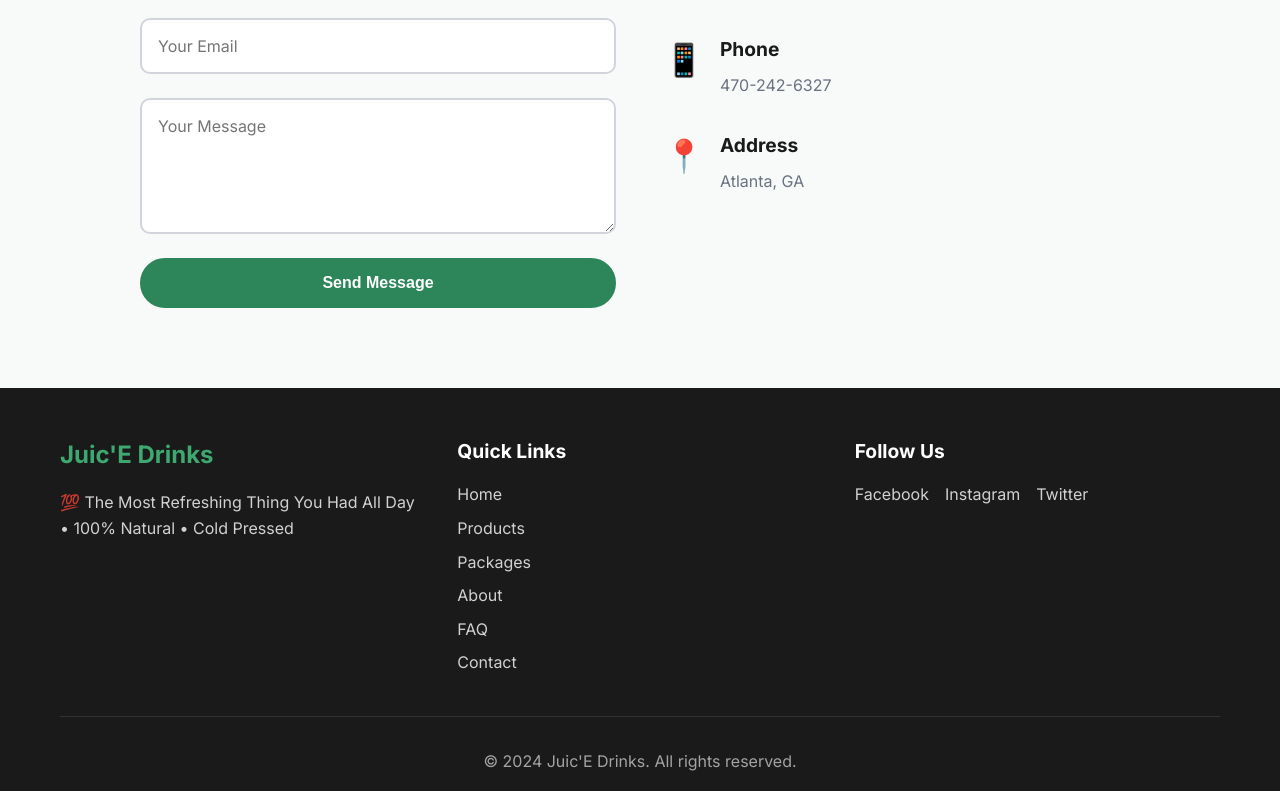
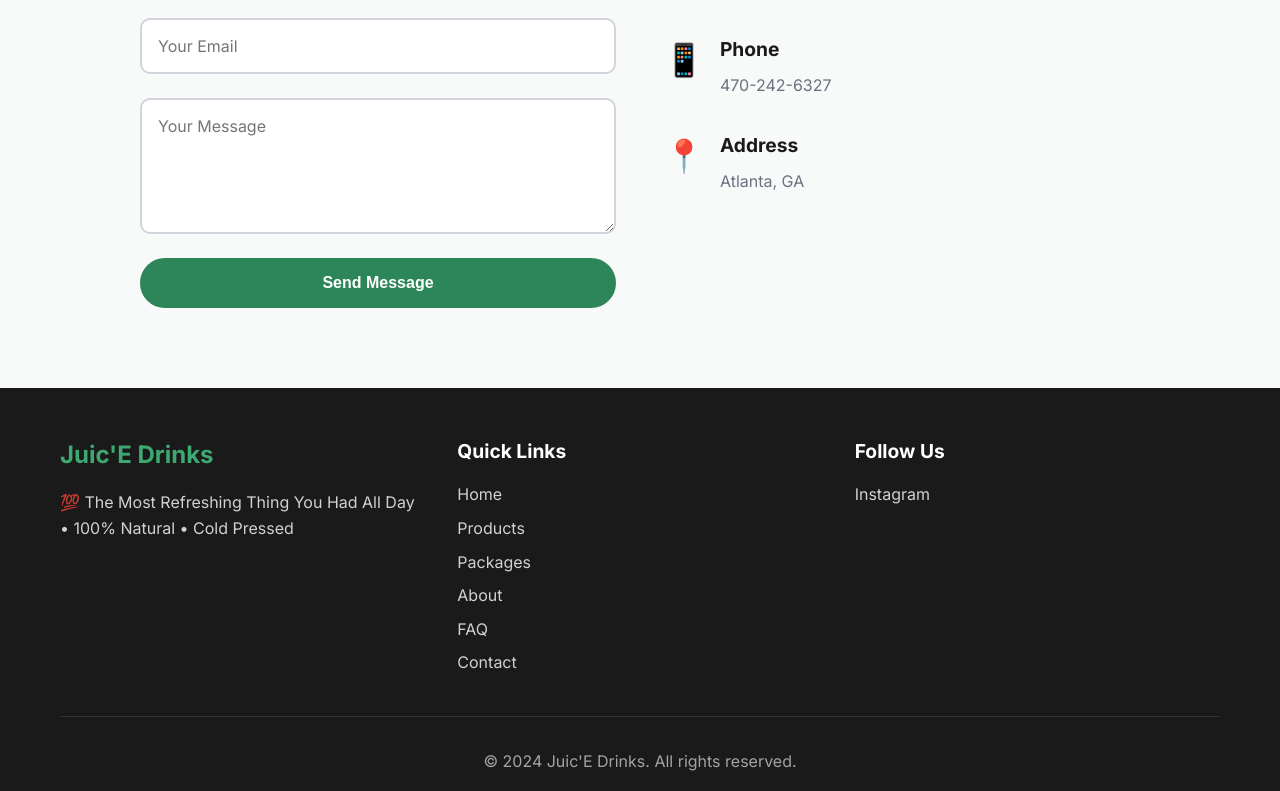
Before and after one commit to ehuetongwe/Juic-E-Drink-2.0, a website: page index.html in a window 1280 px wide. Shown: the part 9684-10475 px from the top of the page. Drawn offline with Linux system fonts and the light colour scheme.

Commit message:
Update footer social links: remove Facebook/Twitter, add Instagram link

```diff
--- a/index.html
+++ b/index.html
@@ -1011,9 +1011,7 @@
                 <div class="footer-section">
                     <h4>Follow Us</h4>
                     <div class="social-links">
-                        <a href="#" aria-label="Facebook">Facebook</a>
-                        <a href="#" aria-label="Instagram">Instagram</a>
-                        <a href="#" aria-label="Twitter">Twitter</a>
+                        <a href="https://www.instagram.com/juic.e_drinks/" target="_blank" rel="noopener noreferrer" aria-label="Instagram">Instagram</a>
                     </div>
                 </div>
             </div>
```
